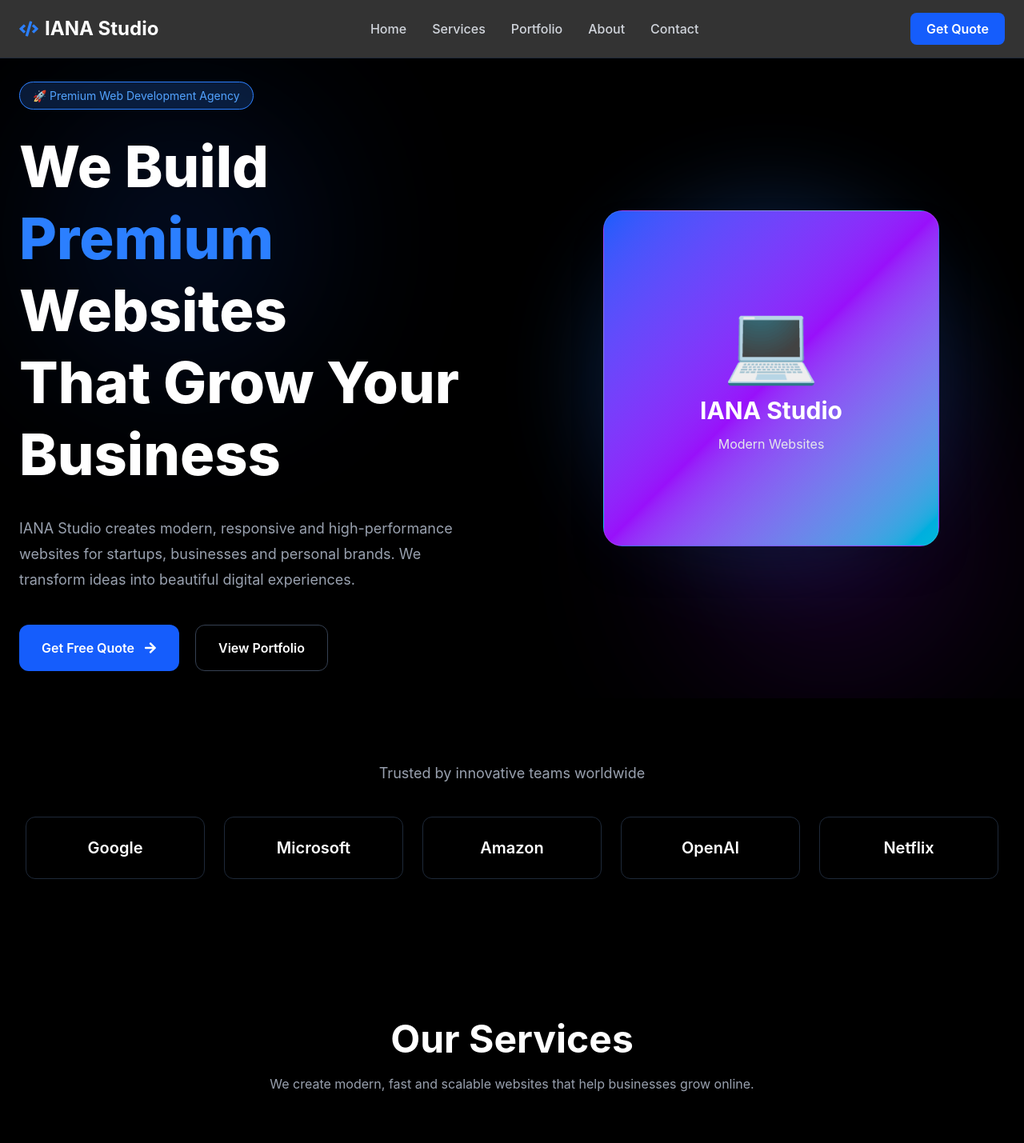
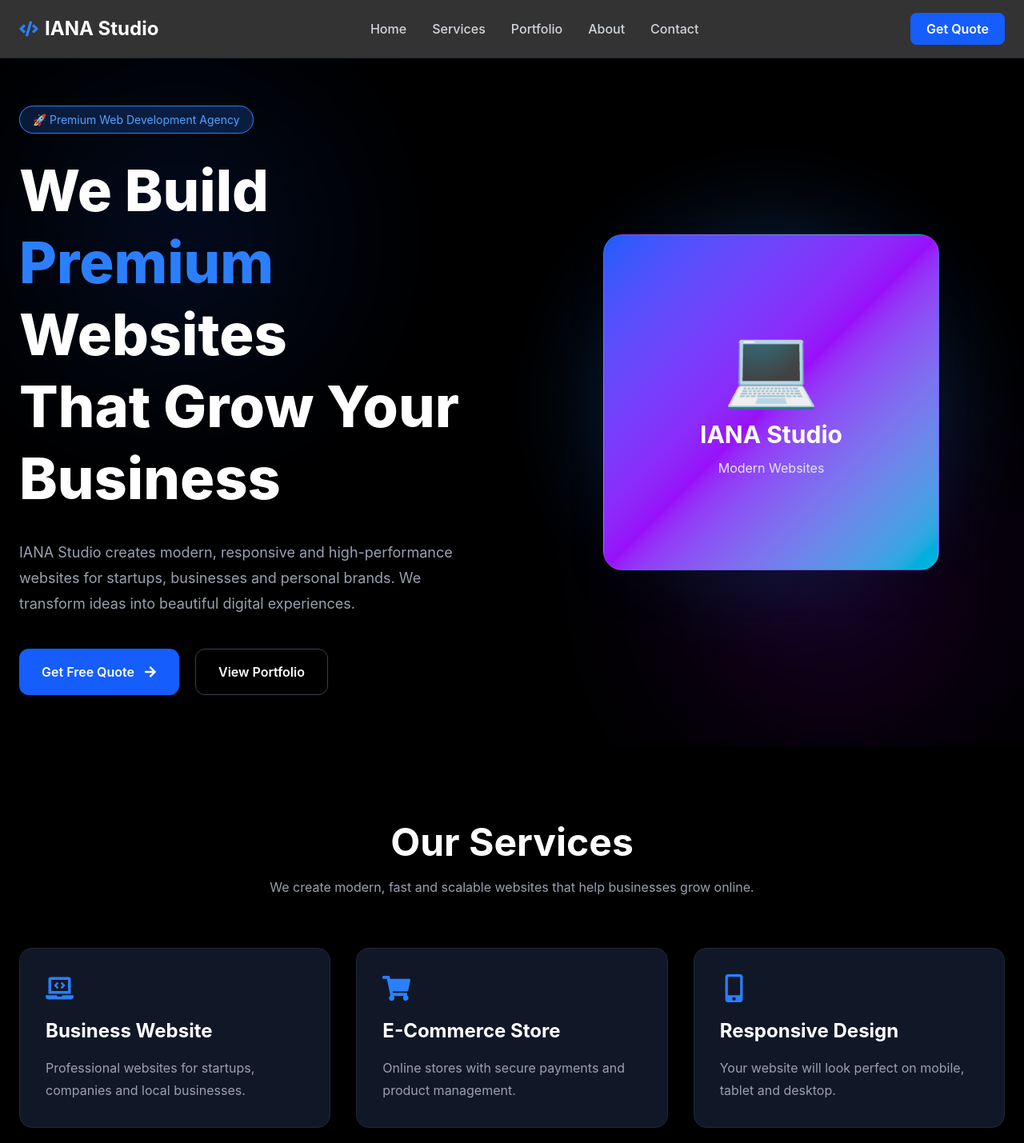
Before and after one commit to ProCoderAnaMikaSingh/iana-studio, a React (Vite) app: page / in a window 1280 px wide. Shown: the top 1429 px of the page at 80% size. Built offline with nearby package versions, Linux system fonts and the light colour scheme.

Commit message:
Removed trusted companies section

```diff
--- a/src/components/home/Hero.jsx
+++ b/src/components/home/Hero.jsx
@@ -4,7 +4,7 @@ import { Link } from "react-router-dom";
 
 function Hero() {
   return (
-    <section className="relative overflow-hidden bg-black text-white min-h-screen flex items-center">
+    <section className="relative overflow-hidden bg-black text-white min-h-[90vh] flex items-center py-16">
 
       {/* Background Glow */}
       <div className="absolute top-20 left-20 w-72 h-72 bg-blue-600 rounded-full blur-[120px] opacity-20"></div>
--- a/src/pages/Home.jsx
+++ b/src/pages/Home.jsx
@@ -1,7 +1,6 @@
 import Contact from "../components/home/Contact";
 import About from "../components/home/About";
 import Portfolio from "../components/home/Portfolio";
-import Trusted from "../components/home/Trusted";
 import Navbar from "../components/layout/Navbar";
 import Hero from "../components/home/Hero";
 import Features from "../components/home/Features";
@@ -14,7 +13,6 @@ function Home() {
     <>
       <Navbar />
       <Hero />
-      <Trusted />
       <Features />
       <Portfolio />
       <About />
```
